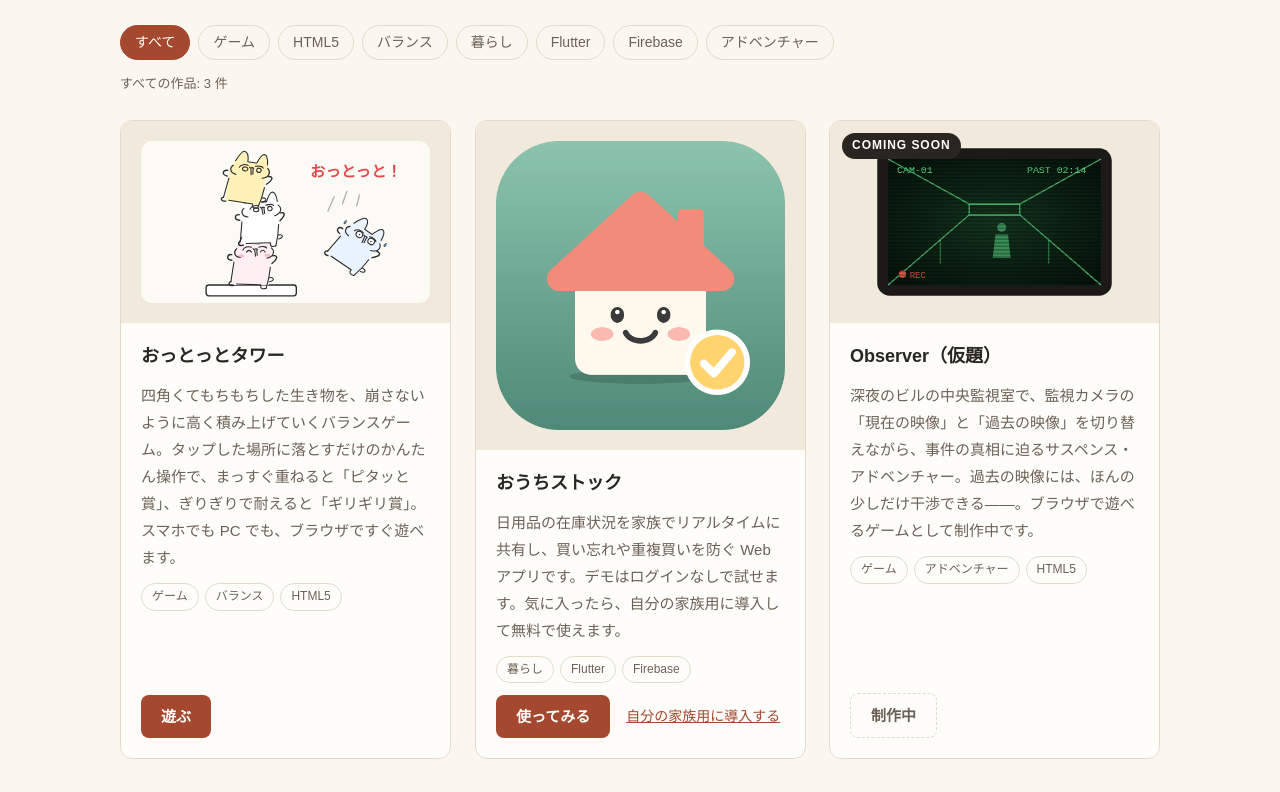
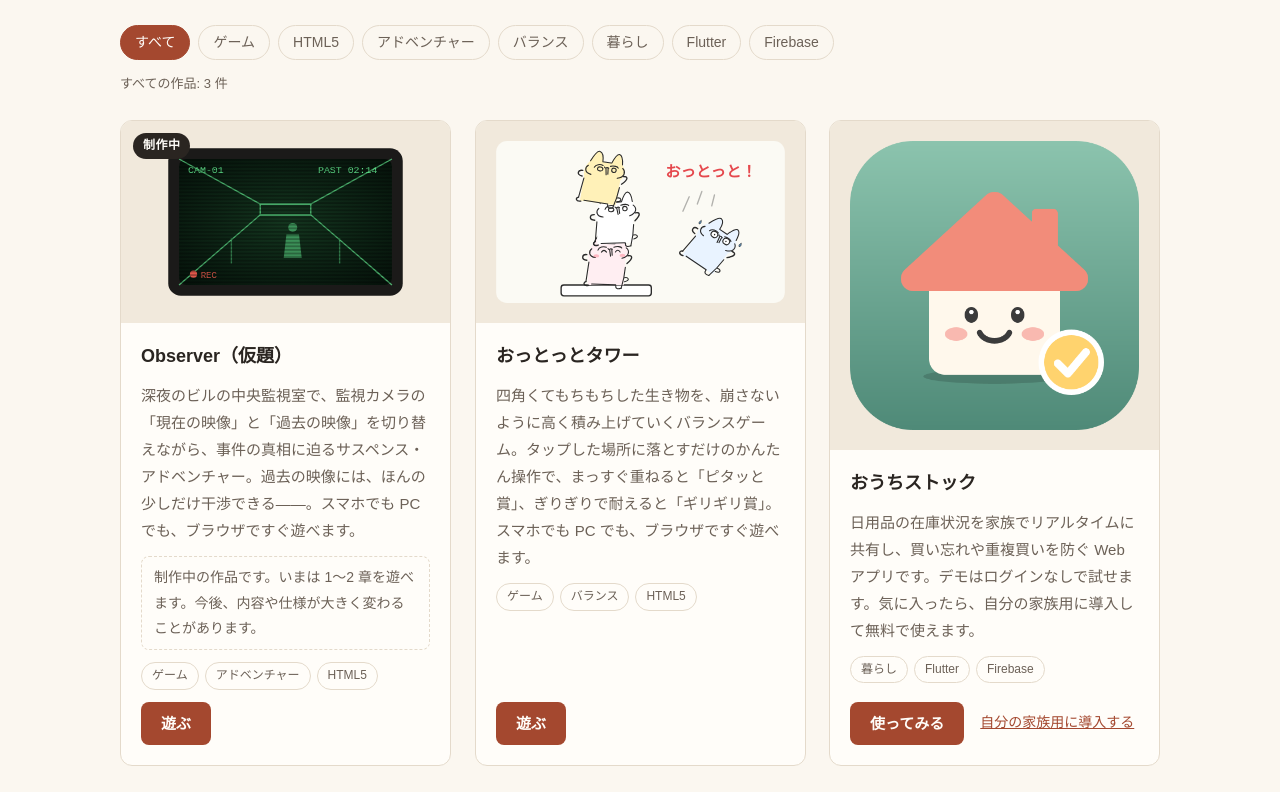
Before and after one commit to LASC-SINCE2015/adsite, a plain HTML site: page site/index.html in a window 1280 px wide. Shown: the part 708-1500 px from the top of the page. Drawn offline with Linux system fonts and the light colour scheme; no server answers.

Commit message:
Observer を制作中の作品として公開する
- works.json の Observer を Coming Soon から公開中に変更（URL・公開日を追加）
- status: "in-development" で「制作中」の目印を付けられるようにした
- notice で、制作中のため今後大きく変わる旨の注意書きをカードに出す
- 作品データの項目の説明に status: "in-development" と notice を追加

Co-Authored-By: Claude Opus 5.5 <noreply@anthropic.com>

```diff
--- a/site/assets/css/style.css
+++ b/site/assets/css/style.css
@@ -322,6 +322,21 @@ main,
   font-weight: 600;
   letter-spacing: 0.08em;
   text-transform: uppercase;
+}
+
+/* 制作途中で公開している作品（status: "in-development"）の目印は、文字を大文字にしない */
+.work-badge.is-in-development {
+  letter-spacing: 0.04em;
+  text-transform: none;
+}
+
+/* 作品の注意書き（notice） */
+.work-notice {
+  padding: 8px 12px;
+  border: 1px dashed var(--color-line);
+  border-radius: 8px;
+  color: var(--color-muted);
+  font-size: 0.875rem;
 }
 
 .work-coming-soon {
--- a/site/assets/js/main.js
+++ b/site/assets/js/main.js
@@ -9,6 +9,9 @@ const ACTION_LABELS = {
 // 制作中（status: "coming-soon"）の作品に付ける目印と、リンクの代わりに出す文言
 const COMING_SOON_BADGE = 'Coming Soon';
 const COMING_SOON_NOTE = '制作中';
+
+// 制作途中だが遊べる状態で公開している作品（status: "in-development"）に付ける目印
+const IN_DEVELOPMENT_BADGE = '制作中';
 
 // 絞り込み中のタグは URL の ?tag= に入れる（そのまま共有・再読み込みできるように）
 const TAG_PARAM = 'tag';
@@ -101,10 +104,11 @@ function createWorkCard(work, index) {
   thumbnail.alt = '';
   thumbnail.loading = 'lazy';
   thumbnailFrame.append(thumbnail);
-  if (comingSoon) {
+  const inDevelopment = work.status === 'in-development';
+  if (comingSoon || inDevelopment) {
     const badge = document.createElement('span');
-    badge.className = 'work-badge';
-    badge.textContent = COMING_SOON_BADGE;
+    badge.className = inDevelopment ? 'work-badge is-in-development' : 'work-badge';
+    badge.textContent = inDevelopment ? IN_DEVELOPMENT_BADGE : COMING_SOON_BADGE;
     thumbnailFrame.append(badge);
   }
 
@@ -137,7 +141,15 @@ function createWorkCard(work, index) {
   }
   actions.append(createLikeButton(work));
 
-  body.append(title, summary, tagList, actions);
+  body.append(title, summary);
+  // 制作中であることなど、遊ぶ前に知っておいてほしい注意書き
+  if (work.notice) {
+    const notice = document.createElement('p');
+    notice.className = 'work-notice';
+    notice.textContent = work.notice;
+    body.append(notice);
+  }
+  body.append(tagList, actions);
   card.append(thumbnailFrame, body);
   return card;
 }
--- a/site/data/works.json
+++ b/site/data/works.json
@@ -26,10 +26,13 @@
   {
     "id": "observer",
     "title": "Observer（仮題）",
-    "summary": "深夜のビルの中央監視室で、監視カメラの「現在の映像」と「過去の映像」を切り替えながら、事件の真相に迫るサスペンス・アドベンチャー。過去の映像には、ほんの少しだけ干渉できる――。ブラウザで遊べるゲームとして制作中です。",
+    "summary": "深夜のビルの中央監視室で、監視カメラの「現在の映像」と「過去の映像」を切り替えながら、事件の真相に迫るサスペンス・アドベンチャー。過去の映像には、ほんの少しだけ干渉できる――。スマホでも PC でも、ブラウザですぐ遊べます。",
     "tags": ["ゲーム", "アドベンチャー", "HTML5"],
     "thumbnail": "assets/images/works/observer.svg",
+    "url": "https://lasc-since2015.github.io/Observer/",
     "kind": "game",
-    "status": "coming-soon"
+    "status": "in-development",
+    "notice": "制作中の作品です。いまは 1〜2 章を遊べます。今後、内容や仕様が大きく変わることがあります。",
+    "publishedAt": "2026-11-15"
   }
 ]
```
Also changed, not shown: 1 other file.
